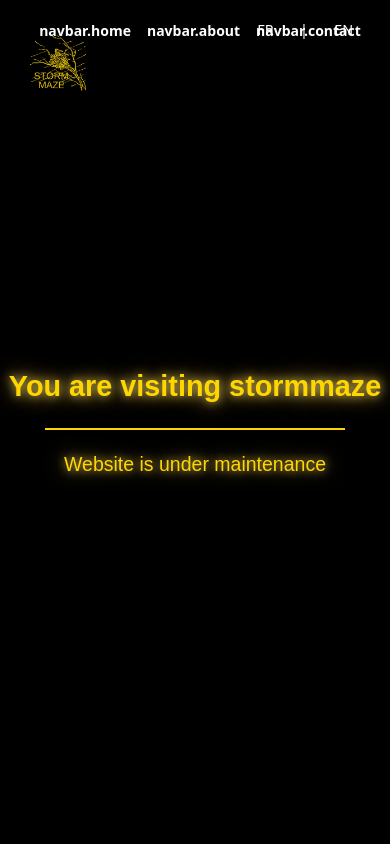
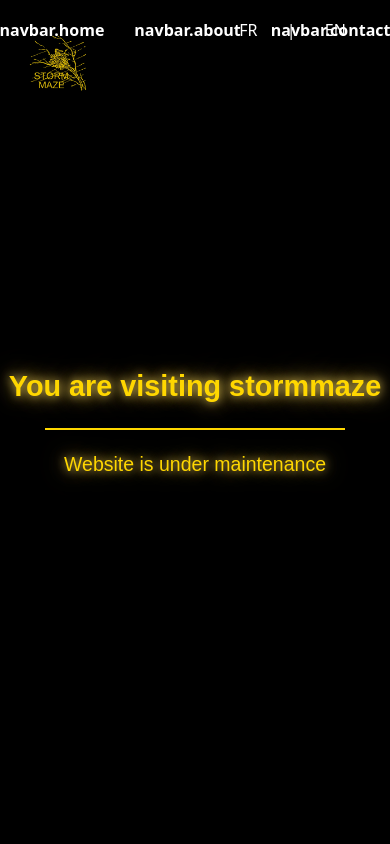
Before and after one commit to Nader-Hadjoudj/my-website, a React (Vite) app: page /contact in a window 390 px wide. Shown: the top 844 px of the page. Built offline with nearby package versions, Linux system fonts and the light colour scheme; no server answers; the HTML template or start-up script is replaced by a standard one.

Commit message:
nav bar 100%

```diff
--- a/src/components/Navbar.jsx
+++ b/src/components/Navbar.jsx
@@ -5,7 +5,6 @@
 import { useTranslation } from "react-i18next";
 import LanguageSwitcher from "./LanguageSwitcher";
 
-// Restored to original styling
 const Logo = styled.img`
   height: 70px;
   position: absolute;
@@ -22,27 +21,18 @@
   position: fixed;
   top: 0; /* Position at the top */
   left: 0;
-  width: 100vw; /* Keeping as 100vw as instructed */
+  width: 100%; /* Changed from 100vw to 100% */
   height: 60px; /* Adjust height as needed */
   z-index: 1000; /* Keep navbar above other elements */
   transform: translateX(100%); /* Start off-screen */
   opacity: 0; /* Initially hidden */
   box-sizing: border-box;
-
-  @media (max-width: 768px) {
-    padding: 15px 10px;
-  }
 `;
 
 const NavLinks = styled.div`
   display: flex;
   position: relative;
   z-index: 1001;
-
-  @media (max-width: 768px) {
-    margin: 0 70px 0 80px; /* Adjusted to give more space to the language switcher */
-    justify-content: center;
-  }
 `;
 
 const NavItem = styled.a`
@@ -54,11 +44,6 @@
   &:hover {
     color: rgb(118, 118, 118);
   }
-
-  @media (max-width: 768px) {
-    margin: 0 8px;
-    font-size: 14px;
-  }
 `;
 
 const LanguageContainer = styled.div`
@@ -66,25 +51,13 @@
   right: 20px;
   display: flex;
   align-items: center;
-  z-index: 1002;
-
-  @media (max-width: 768px) {
-    right: 15px; /* Slightly increased to keep it more in-bounds */
-    transform: scale(0.9); /* Slightly scale down on mobile */
-    transform-origin: right center; /* Ensure it scales from the right side */
-  }
 `;
 
 function Navbar() {
     const navRef = useRef(null);
-    const bodyRef = useRef(null);
     const { t } = useTranslation();
 
     useEffect(() => {
-      // Add overflow-x: hidden to body to prevent horizontal scrolling
-      document.body.style.overflowX = "hidden";
-      bodyRef.current = document.body;
-
       if (navRef.current) {
         gsap.to(navRef.current, {
           x: 0,
@@ -93,19 +66,6 @@
           ease: "power2.out",
         });
       }
-
-      // Add a small amount of padding to the right of the body on mobile
-      if (window.innerWidth <= 768) {
-        document.body.style.paddingRight = "5px";
-      }
-
-      return () => {
-        // Clean up when component unmounts
-        if (bodyRef.current) {
-          bodyRef.current.style.overflowX = "";
-          bodyRef.current.style.paddingRight = "";
-        }
-      };
     }, []);
 
     return (
```
